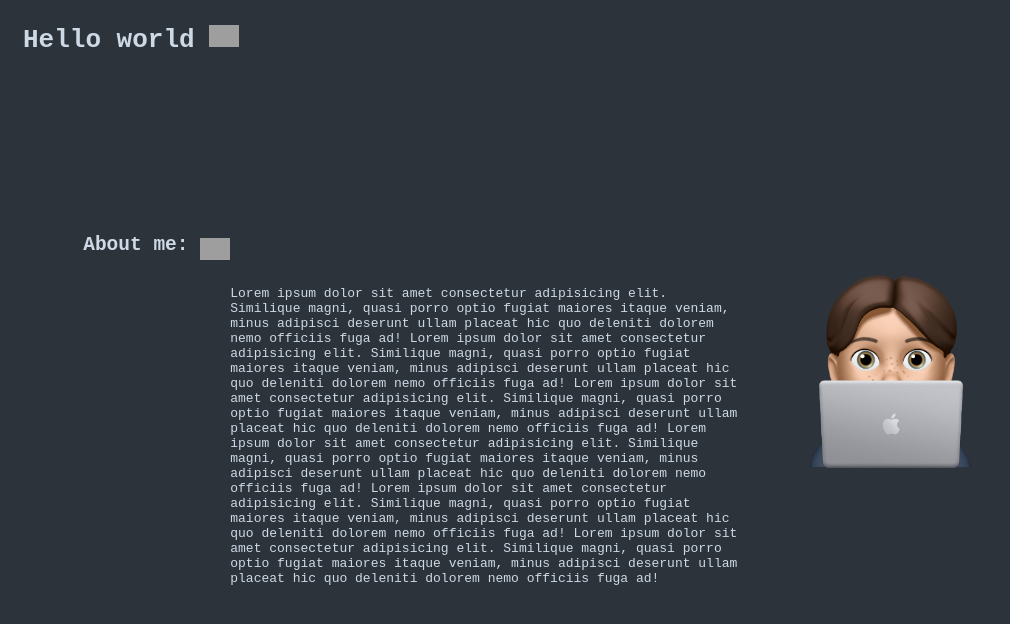
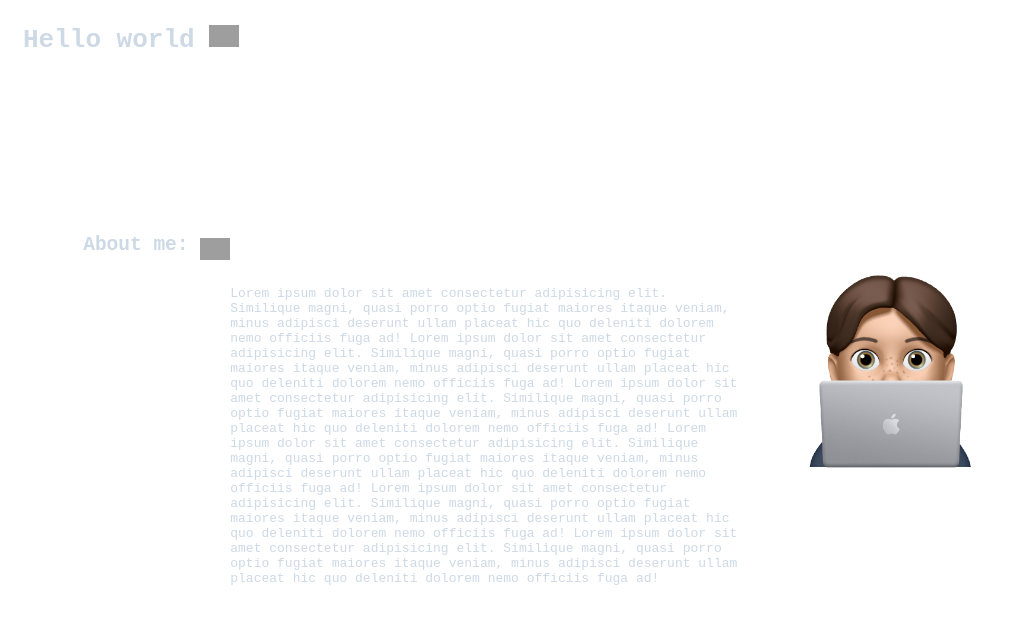
Before and after one commit to Giuto01/Giuto01.github.io, a plain HTML site: page index.html in a window 1280 px wide. Shown: the whole page, without its empty margins (0-1010 px from the left). Drawn offline with Linux system fonts and the light colour scheme; grey boxes are pictures that could not be loaded.

Commit message:
Update style.css

```diff
--- a/style.css
+++ b/style.css
@@ -14,7 +14,7 @@ body{
 and (min-width : 1224px) {
 body{
 
-    background-color: #2d333b;
+    background-color: #white;
 
 }
 
```
